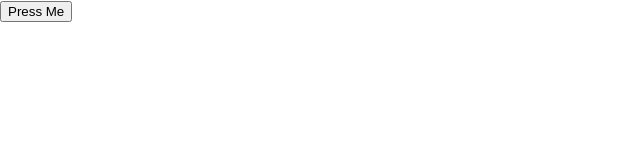
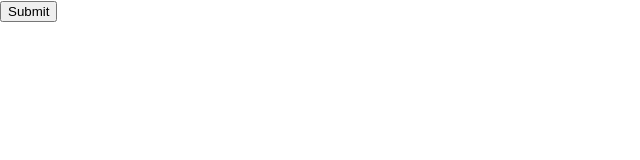
Before and after one commit to maxvanny2010/react, a React (Create React App) app in the folder myapp/: page / in a window 1280 px wide. Shown: the top 160 px of the page, without its empty margins (0-640 px from the left). Built offline with nearby package versions, Linux system fonts and the light colour scheme.

Commit message:
react MyForm and prevent default

```diff
--- a/myapp/src/App.js
+++ b/myapp/src/App.js
@@ -1,8 +1,8 @@
 import React from 'react';
-import MyButton from "./MyButton";
+import MyForm from "./MyForm";
 
 function App() {
-    return <MyButton/>;
+    return <MyForm/>;
 }
 
 export default App;
--- /dev/null
+++ b/myapp/src/MyForm.js
@@ -0,0 +1,14 @@
+import React from 'react';
+function MyForm() {
+// This is called when the form is submitted
+    const handleSubmit = (event) => {
+        event.preventDefault(); // Prevents default behavior
+        alert('Form submit');
+    }
+    return (
+        <form onSubmit={handleSubmit}>
+            <input type="submit" value="Submit" />
+        </form>
+    );
+}
+export default MyForm;
```
